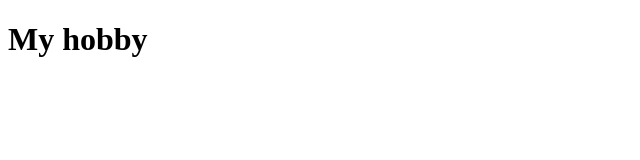
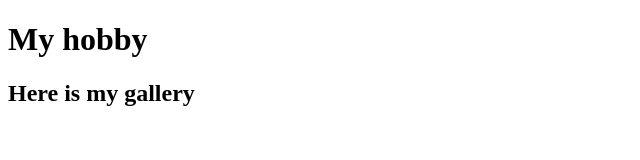
Before and after one commit to helenaskagerlid/my-hobby-assignment, a plain HTML site: page my-vite-project/index.html in a window 1280 px wide. Shown: the whole page, without its empty margins (0-640 px from the left). Drawn offline with Linux system fonts and the light colour scheme.

Commit message:
:construction: added h2 to gallery

```diff
--- a/my-vite-project/index.html
+++ b/my-vite-project/index.html
@@ -8,7 +8,9 @@
 <body>
     <h1 class="rainbow-effect" id="heading">My hobby</h1>
 
-    <section id="gallery" class="gallery"></section>
+    <section id="gallery" class="gallery">
+        <h2 id="galleryHeading" class="gallery-heading">Here is my gallery</h2>
+    </section>
 
 </body>
 </html>
```
